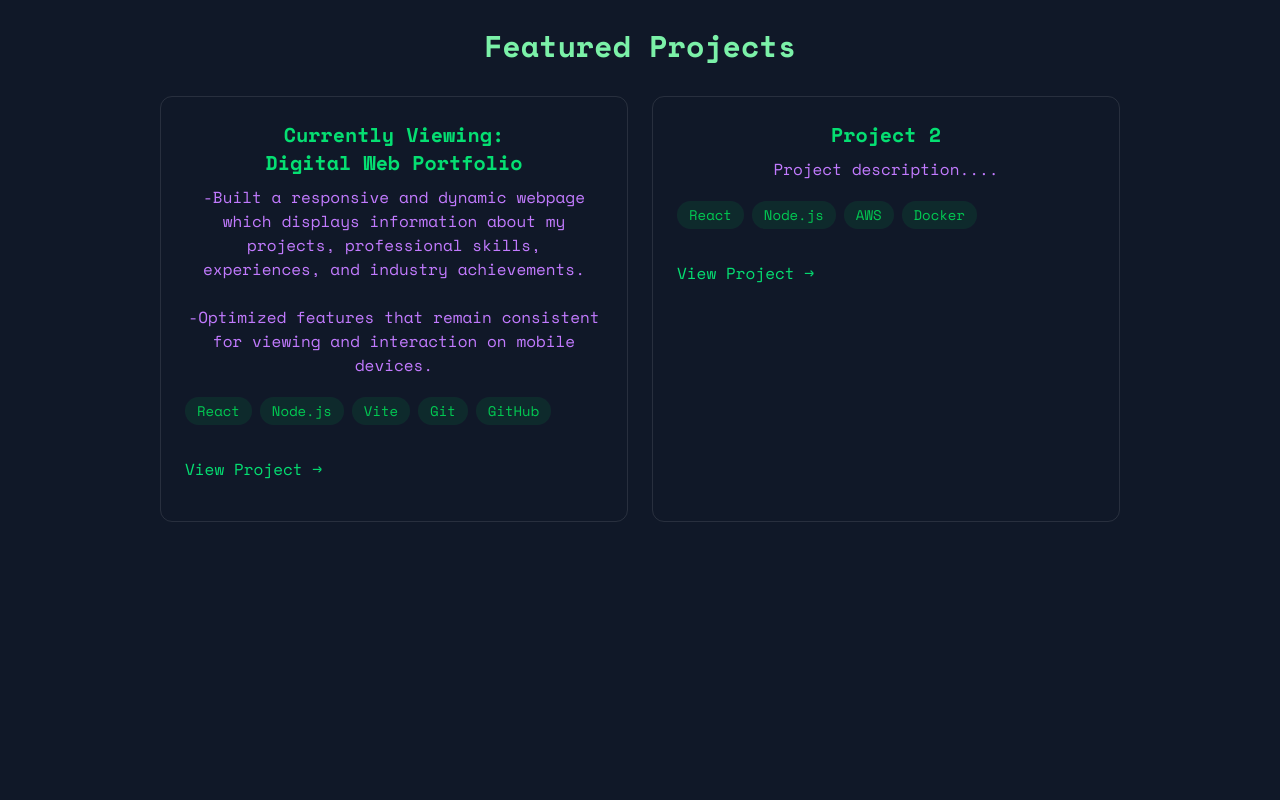
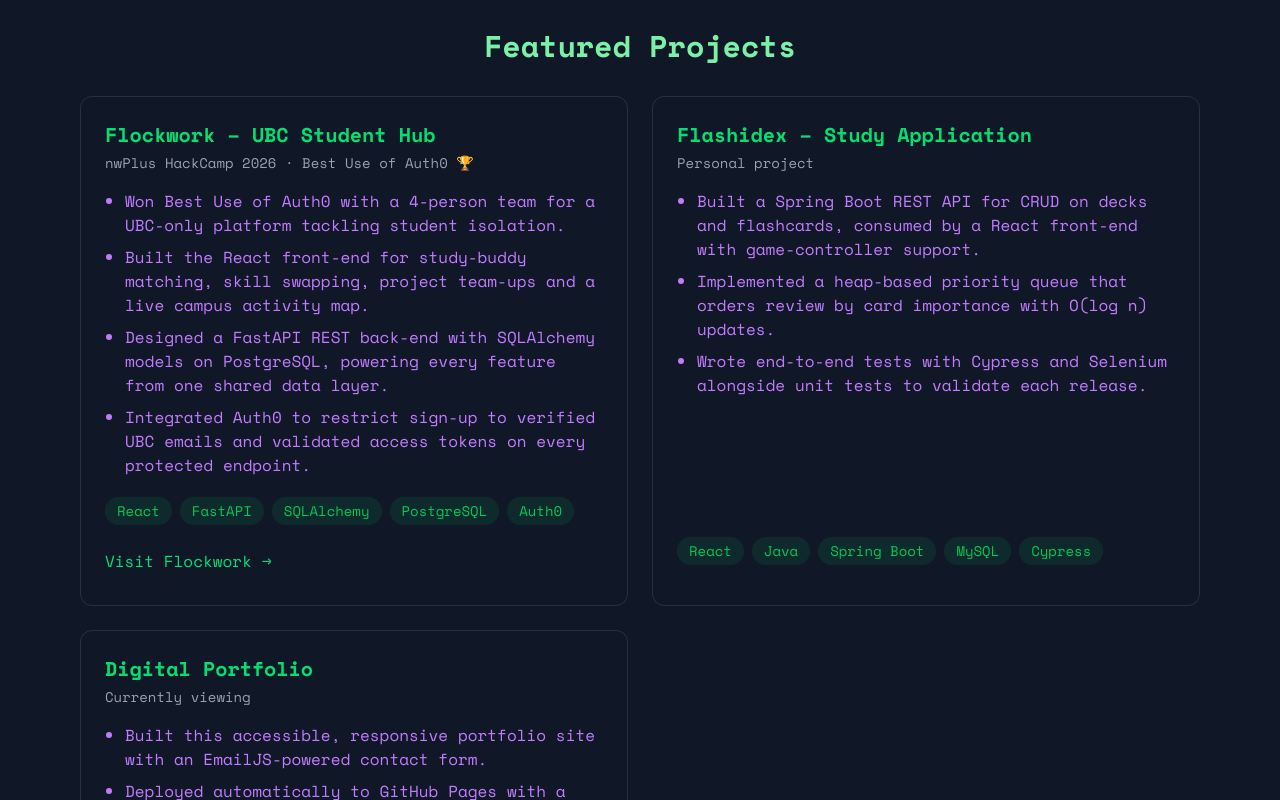
Before and after one commit to AnkitBhandari10/AnkitBhandari10.github.io, a React (Vite) app: page / in a window 1280 px wide. Shown: the part 2240-3040 px from the top of the page. Built offline with nearby package versions, Linux system fonts and the light colour scheme.

Commit message:
Refactor Projects component to use project data

```diff
--- a/src/components/sections/Projects.jsx
+++ b/src/components/sections/Projects.jsx
@@ -1,63 +1,90 @@
 import { ScrollReveal } from "../ScrollReveal"
 
+const projects = [
+  {
+    title: "Flockwork – UBC Student Hub",
+    subtitle: "nwPlus HackCamp 2026 · Best Use of Auth0 🏆",
+    points: [
+      "Won Best Use of Auth0 with a 4-person team for a UBC-only platform tackling student isolation.",
+      "Built the React front-end for study-buddy matching, skill swapping, project team-ups and a live campus activity map.",
+      "Designed a FastAPI REST back-end with SQLAlchemy models on PostgreSQL, powering every feature from one shared data layer.",
+      "Integrated Auth0 to restrict sign-up to verified UBC emails and validated access tokens on every protected endpoint.",
+    ],
+    tech: ["React", "FastAPI", "SQLAlchemy", "PostgreSQL", "Auth0"],
+    link: { href: "https://flockwork.app.space/", label: "Visit Flockwork →" },
+  },
+  {
+    title: "Flashidex – Study Application",
+    subtitle: "Personal project",
+    points: [
+      "Built a Spring Boot REST API for CRUD on decks and flashcards, consumed by a React front-end with game-controller support.",
+      "Implemented a heap-based priority queue that orders review by card importance with O(log n) updates.",
+      "Wrote end-to-end tests with Cypress and Selenium alongside unit tests to validate each release.",
+    ],
+    tech: ["React", "Java", "Spring Boot", "MySQL", "Cypress"],
+    link: null,
+  },
+  {
+    title: "Digital Portfolio",
+    subtitle: "Currently viewing",
+    points: [
+      "Built this accessible, responsive portfolio site with an EmailJS-powered contact form.",
+      "Deployed automatically to GitHub Pages with a GitHub Actions workflow on every push.",
+    ],
+    tech: ["React", "Tailwind CSS", "Vite", "EmailJS", "GitHub Actions"],
+    link: {
+      href: "https://github.com/AnkitBhandari10/AnkitBhandari10.github.io",
+      label: "View Code →",
+    },
+  },
+];
 
 export const Projects = () => {
-
   return (
     <section
-        id = "projects"
-        className = "min-h-screen text-gray-400 bg-gray-900 body-font"
+      id="projects"
+      className="min-h-screen text-gray-400 bg-gray-900 body-font"
     >
       <ScrollReveal>
-        <div className = "container px-5 py-10 mx-auto text-center lg:px-40">
-            <h2 className = "text-3xl font-bold mb-8 bg-green-300 bg-clip-text text-transparent text-center"> Featured Projects
-
+        <div className="container px-5 py-10 mx-auto lg:px-20">
+          <h2 className="text-3xl font-bold mb-8 bg-green-300 bg-clip-text text-transparent text-center">
+            Featured Projects
           </h2>
-            <div className = "grid grid-cols-1 md:grid-cols-2 gap-6">
-
-                <div className = "p-6 rounded-xl border border-white/10 hover:-translate-y-1 hover:border-green-500/30 hover:shadow-[0_2px_8px_rgba(59,130,224,0.1)] transition-all">
-                    <h3 className = "text-xl text-green-400 font-bold mb-2"> Currently Viewing: <br></br>Digital Web Portfolio </h3>
-                    <p className = "text-purple-400 mb-5">
-                        <ul>
-                        <li> -Built a responsive and dynamic webpage which displays information about my projects, professional skills, experiences, and industry achievements.</li>
-                        <li> <br></br></li>
-                        <li> -Optimized features that remain consistent for viewing and interaction on mobile devices. </li>
+          <div className="grid grid-cols-1 md:grid-cols-2 gap-6">
+            {projects.map((project) => (
+              <div
+                key={project.title}
+                className="p-6 rounded-xl border border-white/10 hover:-translate-y-1 hover:border-green-500/30 hover:shadow-[0_2px_8px_rgba(59,130,224,0.1)] transition-all flex flex-col"
+              >
+                <h3 className="text-xl text-green-400 font-bold mb-1">{project.title}</h3>
+                <p className="text-sm text-gray-400 mb-4">{project.subtitle}</p>
+                <ul className="text-purple-400 mb-5 list-disc list-outside ml-5 space-y-2 text-left">
+                  {project.points.map((point) => (
+                    <li key={point}>{point}</li>
+                  ))}
                 </ul>
-                    </p>
-                    <div className = "flex flex-wrap gap-2 mb-4">
-                        {["React", "Node.js", "Vite" ,"Git", "GitHub"].map((tech, key) => (
+                <div className="flex flex-wrap gap-2 mb-4 mt-auto">
+                  {project.tech.map((tech) => (
                     <span
-                            key={key}
+                      key={tech}
                       className="bg-green-500/10 text-green-500 py-1 px-3 rounded-full text-sm hover:bg-green-500/20 hover:shadow-[0_2px_8px_rgba(59,130,224,0.1)] transition-all"
                     >
                       {tech}
                     </span>
                   ))}
                 </div>
-                    <div className = "flex justify-between items-center">
-                        <a href = "#" className = "text-green-400 hover:text-green-300 transition-colors my-4"> View Project →</a>
+                {project.link && (
+                  <a
+                    href={project.link.href}
+                    target="_blank"
+                    rel="noopener noreferrer"
+                    className="text-green-400 hover:text-green-300 transition-colors my-2"
+                  >
+                    {project.link.label}
+                  </a>
+                )}
               </div>
-                </div>
-
-                <div className = "p-6 rounded-xl border border-white/10 hover:-translate-y-1 hover:border-blue-500/30 hover:shadow-[0_2px_8px_rgba(59,130,224,0.1)] transition-all">
-                    <h3 className = "text-xl text-green-400 font-bold mb-2"> Project 2 </h3>
-                    <p className = "text-purple-400 mb-5">
-                        Project description....
-                    </p>
-                    <div div className = "flex flex-wrap gap-2 mb-4">
-                        {["React", "Node.js", "AWS", "Docker"].map((tech, key) => (
-                            <span
-                            key={key}
-                            className="bg-green-500/10 text-green-500 py-1 px-3 rounded-full text-sm hover:bg-green-500/20 hover:shadow-[0_2px_8px_rgba(59,130,224,0.1)] transition-all"
-                        >
-                            {tech}
-                             </span>
             ))}
-                    </div>
-                    <div className = "flex justify-between items-center">
-                        <a href = "#" className = "text-green-400 hover:text-green-300 transition-colors my-4"> View Project →</a>
-                    </div>
-                </div>
           </div>
         </div>
       </ScrollReveal>
```
Lines whose indentation alone changed are shown as unchanged.
